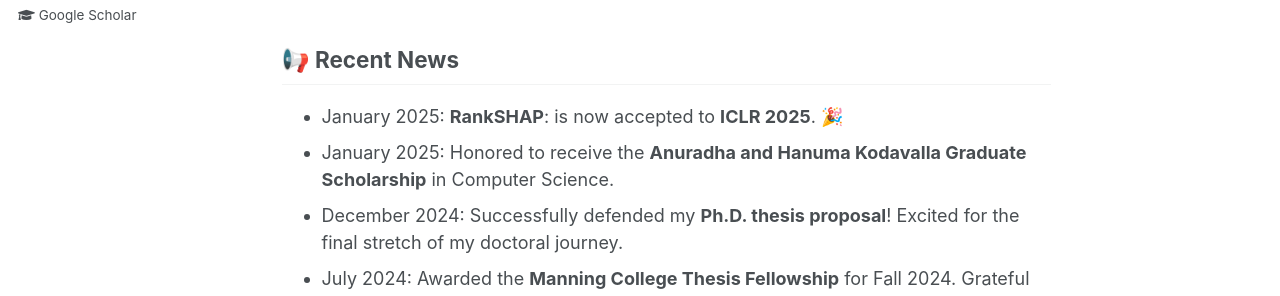
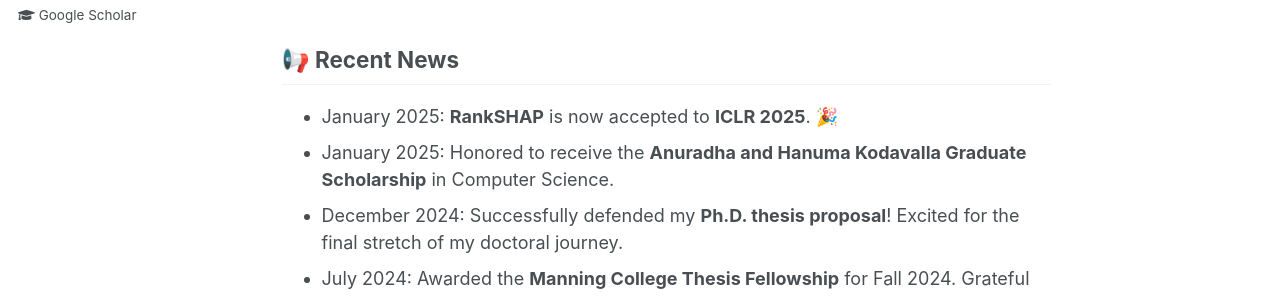
Before and after one commit to TaKneeAa/TaKneeAa.github.io, a Jekyll site: the page built from _pages/about.md, in a window 1280 px wide and 1002 px high. Shown: the part 476-772 px from the top of the window. Built offline with Jekyll 4.4.1, drawn with Linux system fonts in a browser that asks for light colours.

Commit message:
Updated resume

```diff
--- a/_pages/about.md
+++ b/_pages/about.md
@@ -61,7 +61,7 @@ I am passionate about using Artificial Intelligence to enhance genomic understan
 ## 📢 Recent News
 
 <ul class="news-list">
-  <li><span class="news-date"> January 2025:</span> <b>RankSHAP</b>: is now accepted to <b>ICLR 2025</b>. 🎉</li>
+  <li><span class="news-date"> January 2025:</span> <b>RankSHAP</b> is now accepted to <b>ICLR 2025</b>. 🎉</li>
 
   <li><span class="news-date"> January 2025:</span> Honored to receive the <b>Anuradha and Hanuma Kodavalla Graduate Scholarship</b> in Computer Science. </li>
 
```
Also changed, not shown: 1 other file.
